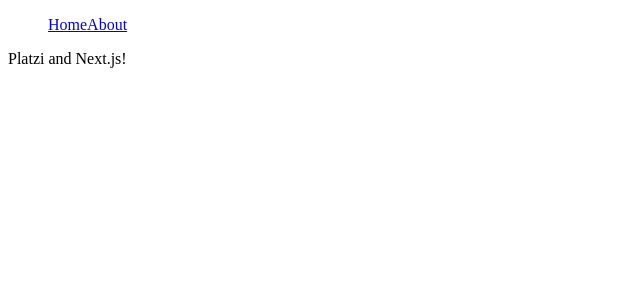
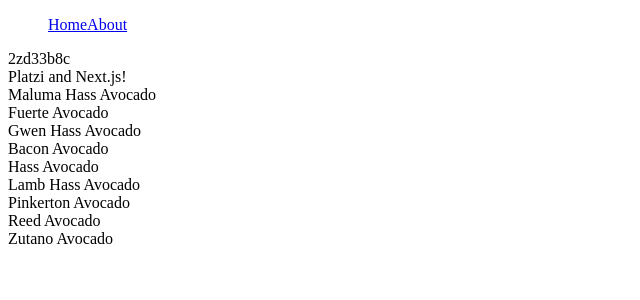
Before and after one commit to leinerke/platzi-nextjs, a Next.js app: page / in a window 1280 px wide. Shown: the top 300 px of the page, without its empty margins (0-640 px from the left). Built offline with nearby package versions, Linux system fonts and the light colour scheme.

Commit message:
Creando y consumiendo nuestra propia API

```diff
--- /dev/null
+++ b/pages/api/avo/[id].ts
@@ -0,0 +1,18 @@
+import { NextApiRequest, NextApiResponse } from 'next';
+import DB from '@database';
+
+const allAvos = async (req: NextApiRequest, res: NextApiResponse) => {
+  const db = new DB();
+  const id = req.query.id;
+  const entry = await db.getById(id as string);
+
+  /*
+  res.statusCode = 200;
+  res.setHeader('Content-type', 'application/json');
+  res.end(JSON.stringify(response));
+   */
+
+  res.status(200).json(entry);
+};
+
+export default allAvos;
--- a/pages/index.tsx
+++ b/pages/index.tsx
@@ -1,13 +1,31 @@
-import React from 'react'
-import Navbar from '../components/Navbar/Navbar'
+import React, { useEffect, useState } from 'react';
+import Navbar from '../components/Navbar/Navbar';
 
 const HomePage = () => {
+  const [productList, setProductList] = useState<TProduct[]>([]);
+  const [avo, setAvo] = useState<TProduct>();
+
+  useEffect(() => {
+    fetch('/api/avo')
+      .then(res => res.json())
+      .then(({ data }) => setProductList(data));
+
+    fetch('/api/avo/2zd33b8c')
+      .then(res => res.json())
+      .then(res => setAvo(res));
+  }, []);
+
   return (
     <div>
       <Navbar />
+      {avo && <div>{avo.id}</div>}
       <div>Platzi and Next.js!</div>
+      {productList.map(product => (
+        <div>{product.name}</div>
+      ))}
+
     </div>
-  )
-}
+  );
+};
 
-export default HomePage
+export default HomePage;
```
